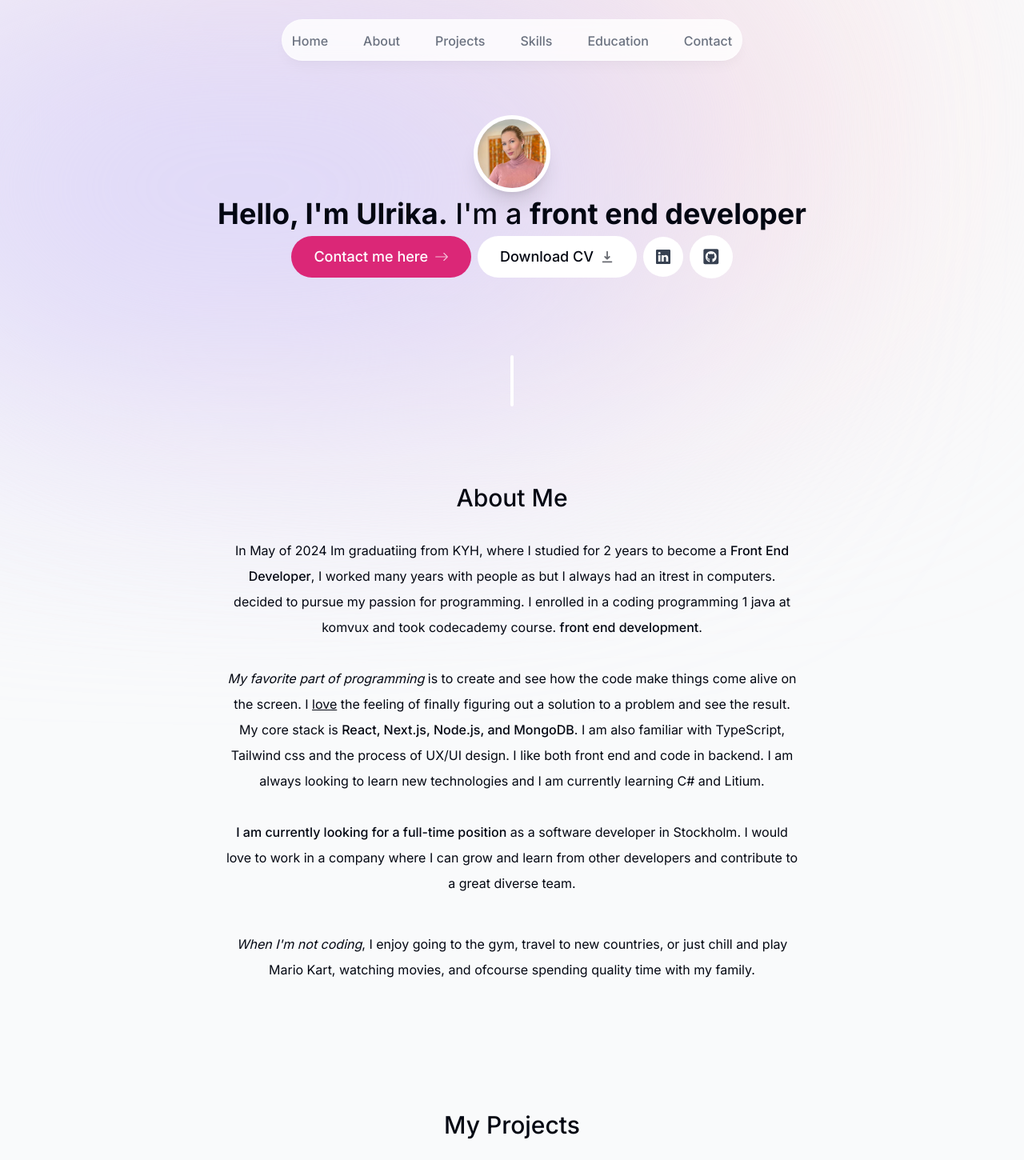
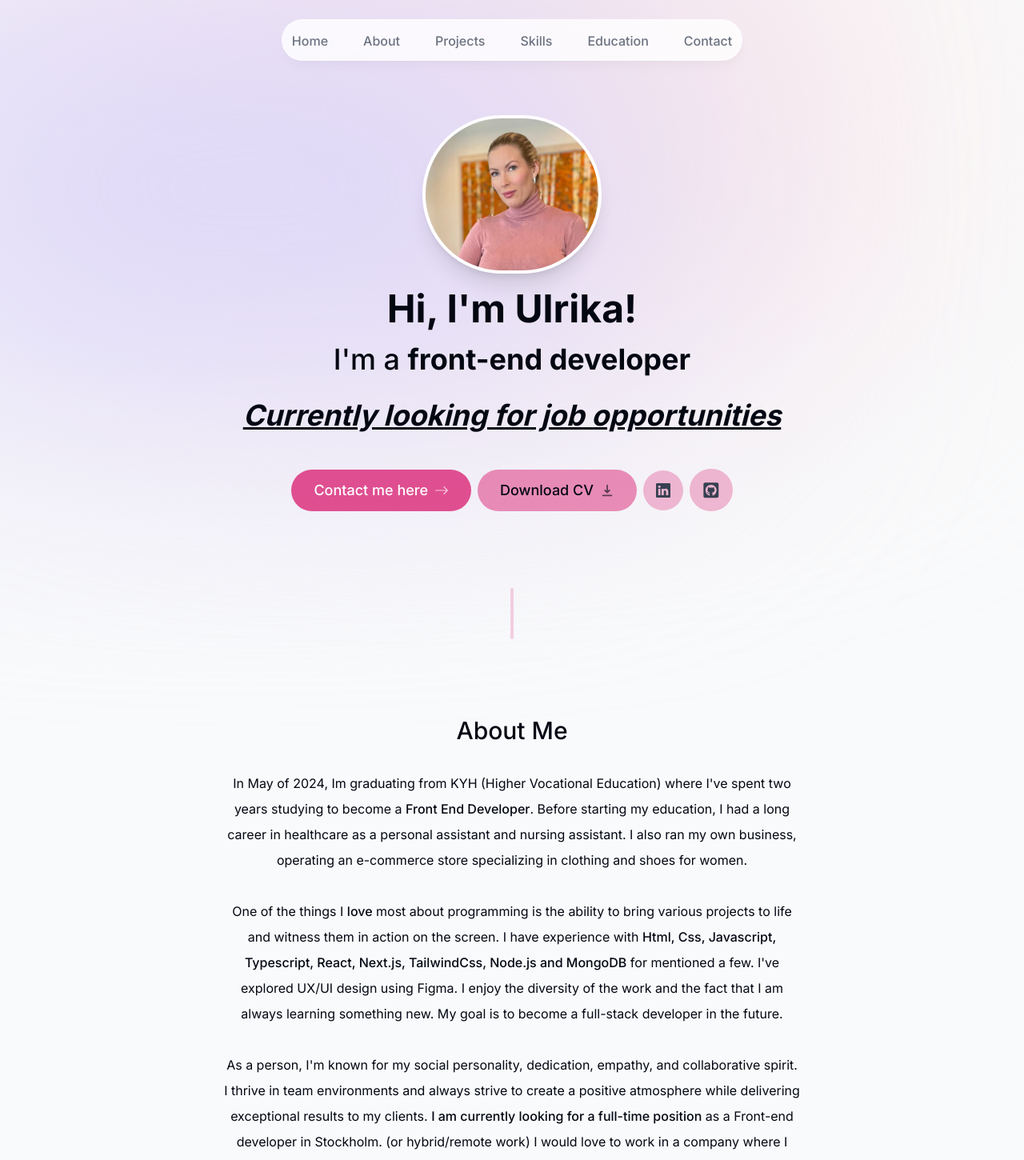
Before and after one commit to ulrikaha/Next-Portfolio, a Next.js app: page / in a window 1280 px wide. Shown: the top 1450 px of the page at 80% size. Built offline with nearby package versions, Linux system fonts and the light colour scheme; no server answers.

Commit message:
Update the text in intro and about me

```diff
--- a/app/page.tsx
+++ b/app/page.tsx
@@ -5,6 +5,7 @@ import Projects from "@/components/projects";
 import Skills from "@/components/skills";
 import Experience from "@/components/experience";
 import Contact from "@/components/contact";
+import Footer from "@/components/footer";
 
 
 
@@ -18,6 +19,7 @@ export default function Home() {
     <Skills />
     <Experience />
     <Contact />
+    <Footer />
     </main>
   );
 }
--- a/components/about.tsx
+++ b/components/about.tsx
@@ -3,13 +3,10 @@
 import React from "react";
 import SectionHeading from "./section-heading";
 import { motion } from "framer-motion";
-//import { useSectionInView } from "@/lib/hooks";
 
 export default function About() {
   return (
-
     <motion.section
-    //ref={ref}
       className="mb-28 max-w-[45rem] text-center leading-8 sm:mb-40 scroll-mt-28"
       initial={{ opacity: 0, y: 100 }}
       animate={{ opacity: 1, y: 0 }}
@@ -18,32 +15,40 @@ export default function About() {
     >
       <SectionHeading>About me</SectionHeading>
       <p className="mb-3">
-      In May of 2024 Im graduatiing from KYH, where I studied for 2 years to become a {" "}
-      <span className="font-medium">Front End Developer</span>, I worked many years with people as  but I always had an itrest in computers. decided to pursue my
-      passion for programming. I enrolled in a coding programming 1 java at komvux and took codecademy course.{" "}
-      <span className="font-medium">front end development</span>.{" "}
+        In May of 2024, Im graduating from KYH (Higher Vocational Education) where I've spent two years studying to become a {" "}
+        <span className="font-medium">Front End Developer</span>. Before starting my education, I had a long career in healthcare as a personal assistant and nursing assistant.
+        I also ran my own business, operating an e-commerce store specializing in clothing and shoes for women.{" "}
         <br></br>
         <br></br>
-      <span className="italic">My favorite part of programming</span> is to create and see how the code make things come alive on the screen.
-      I <span className="underline">love</span> the
-      feeling of finally figuring out a solution to a problem and see the result. My core stack
-      is{" "}
+        <span>One of the things I</span>{" "}
+        <span className="font-medium">love</span>{" "}
+        <span>most about programming is the ability to bring various projects to life and witness them in action on the screen.</span> {" "}
+        I have experience with{" "}
         <span className="font-medium">
-        React, Next.js, Node.js, and MongoDB
-      </span>
-      . I am also familiar with TypeScript, Tailwind css and the process of UX/UI design. I like both front end and code in backend. I am always looking to
-      learn new technologies and I am currently learning C# and Litium.
+          Html, Css, Javascript, Typescript, React, Next.js, TailwindCss, Node.js and MongoDB</span> for mentioned a few.
+        {" "}
+        I've explored UX/UI design using Figma.
+        {" "}
+        I enjoy the diversity of the work and the fact that I am always learning something new. My goal is to become a full-stack developer in the future.
         <br></br>
         <br></br>
-
-      <span className="font-medium"> I am currently looking for a{" "}full-time position</span> as a software
-      developer in Stockholm. I would love to work in a company where I can grow and learn from other developers and contribute to a great diverse team.    {" "}
+        <span> As a person, I'm known for my social personality, dedication, empathy, and collaborative spirit. I thrive in team environments and always strive to create a positive atmosphere while delivering exceptional results to my clients.{" "}</span>
+        <span className="font-medium"> I am currently looking for a{" "}full-time position</span> as a Front-end
+        developer in Stockholm.{" "}(or hybrid/remote work) I would love to work in a company where I can grow and learn from other developers, and contribute to the success of a diverse team.{" "}
       </p>
       <br></br>
       <p>
-      <span className="italic">When I'm not coding</span>, I enjoy going to the gym, travel to new countries, or just chill and play
-      Mario Kart, watching movies, and ofcourse spending quality time with my family.{" "}
+        <span className="italic">When I'm not coding</span>, you'll find me either hitting the gym, or unwinding with a game of Mario Kart.
+        And ofcourse spending quality time with my family.{" "}
       </p>
+      <br></br>
+      <hr className="border-gray-300 my-8" />
+      <SectionHeading>Current Learning</SectionHeading>
+      <p className="mb-3">
+        I'm currently expanding my skills by learning C#. {" "}
+        I'm excited to delve deeper into this technology and further enhance my capabilities as a developer.
+      </p>
+      <hr className="border-gray-300 my-8" />
     </motion.section>
   );
 }
--- a/components/experience.tsx
+++ b/components/experience.tsx
@@ -12,8 +12,8 @@ export default function Experience() {
 
         return (
             <section id="education" className="scroll-mt-28 mb-28 sm:mb-40 text-center">
-                <SectionHeading>My education & experience</SectionHeading>
-                <VerticalTimeline lineColor="">
+                <SectionHeading>My experience</SectionHeading>
+                <VerticalTimeline lineColor="white">
                     {educationData.map((item, index) => (
                         <React.Fragment key={index}>
                          <VerticalTimelineElement
--- /dev/null
+++ b/components/footer.tsx
@@ -0,0 +1,11 @@
+import React from 'react'
+
+export default function Footer() {
+  return (
+   <footer className="mb-10 px-4 text-center text-gray-600">
+      <small className="mb-2 block text-xs">
+        &copy; 2024 Ulrika H. All rights reserved.
+      </small>
+   </footer>
+  )
+}
--- a/components/intro.tsx
+++ b/components/intro.tsx
@@ -24,11 +24,11 @@ export default function Intro() {
             <Image
               src="/uh1.jpg"
               alt="Picture of Front end developer Ulrika Hahn"
-              width="192"
-              height="192"
+              width={160}
+              height={160}
               quality="95"
               priority={true}
-              className="h-24 w-24 rounded-full object-cover border-[0.35rem] border-white shadow-xl"
+              className="h-50 w-56 rounded-full object-cover border-[0.30rem] border-white shadow-xl"
             />
           </motion.div>
 
@@ -36,17 +36,17 @@ export default function Intro() {
       </div>
 
       <motion.h1
-        className="mb-0 mt-0 px-4 text-2xl font-medium !leading-[1.5] sm:text-4xl"
+        className="mb-0 mt-5 px-4 text-2xl font-medium !leading-[1.5] sm:text-4xl"
         initial={{ opacity: 0, y: 100 }}
         animate={{ opacity: 1, y: 0 }}
       >
-        <span className="font-bold">Hello, I'm Ulrika.</span> I'm a{" "}
-        <span className="font-bold">front end developer</span> {" "}
-        <span className="font-bold"></span>
+        <span className="block font-bold text-5xl">Hi, I'm Ulrika!</span>
+        <span className="block mt-3">I'm a <span className="font-bold">front-end developer</span></span>
+        <span className="block mt-4 italic font-bold underline">Currently looking for job opportunities</span>
       </motion.h1>
 
       <motion.div
-        className="flex flex-col sm:flex-row items-center justify-center gap-2 px-4 text-lg font-medium"
+        className="mt-10 flex flex-col sm:flex-row items-center justify-center gap-2 px-4 text-lg font-medium"
         initial={{ opacity: 0, y: 100 }}
         animate={{ opacity: 1, y: 0 }}
         transition={{
@@ -56,14 +56,14 @@ export default function Intro() {
 
         <Link
           href="#contact"
-          className="group bg-[#DB2777] text-white px-7 py-3 flex items-center gap-2 rounded-full outline-none focus:scale-110 hover:scale-110 hover:bg-gray-950 active:scale-105 transition"
+          className="group bg-[#DB2777] bg-opacity-80 text-white px-7 py-3 flex items-center gap-2 rounded-full outline-none focus:scale-110 hover:scale-110 hover:bg-gray-950 active:scale-105 transition"
         >
           Contact me here{" "}
           <BsArrowRight className="opacity-70 group-hover:translate-x-1 transition" />
         </Link>
 
         <a
-          className="group bg-white px-7 py-3 flex items-center gap-2 rounded-full outline-none focus:scale-110 hover:scale-110 active:scale-105 transition cursor-pointer borderBlack dark:bg-white/10"
+          className="group bg-[#DB2777] bg-opacity-50 px-7 py-3 flex items-center gap-2 rounded-full outline-none focus:scale-110 hover:scale-110 active:scale-105 transition cursor-pointer borderBlack dark:bg-white/10"
           href="/CV.pdf"
           download
         >
@@ -72,16 +72,16 @@ export default function Intro() {
         </a>
 
         <a
-          className="bg-white p-4 text-gray-700 hover:text-gray-950 flex items-center gap-2 rounded-full focus:scale-[1.15] hover:scale-[1.15] active:scale-105 transition cursor-pointer borderBlack dark:bg-white/10 dark:text-white/60"
-          href="https://linkedin.com"
+          className="bg-[#DB2777] bg-opacity-30 p-4 text-gray-700 hover:text-gray-950 flex items-center gap-2 rounded-full focus:scale-[1.15] hover:scale-[1.15] active:scale-105 transition cursor-pointer borderBlack dark:bg-white/10 dark:text-white/60"
+          href="https://www.linkedin.com/in/ulrika-hahn-5037a4241/"
           target="_blank"
         >
           <BsLinkedin />
         </a>
 
         <a
-          className="bg-white p-4 text-gray-700 flex items-center gap-2 text-[1.35rem] rounded-full focus:scale-[1.15] hover:scale-[1.15] hover:text-gray-950 active:scale-105 transition cursor-pointer borderBlack dark:bg-white/10 dark:text-white/60"
-          href="https://github.com"
+          className="bg-[#DB2777] bg-opacity-30 p-4 text-gray-700 flex items-center gap-2 text-[1.35rem] rounded-full focus:scale-[1.15] hover:scale-[1.15] hover:text-gray-950 active:scale-105 transition cursor-pointer borderBlack dark:bg-white/10 dark:text-white/60"
+          href="https://github.com/ulrikaha"
           target="_blank"
         >
           <FaGithubSquare />
--- a/components/section-divider.tsx
+++ b/components/section-divider.tsx
@@ -6,7 +6,7 @@ import { motion } from "framer-motion";
 export default function SectionDivider() {
   return (
     <motion.div
-      className="bg-white my-24 h-16 w-1 rounded-full hidden sm:block dark:bg-opacity-20"
+      className="bg-[#DB2777] bg-opacity-20 my-24 h-16 w-1 rounded-full hidden sm:block dark:bg-opacity-20"
       initial={{ opacity: 0, y: 100 }}
       animate={{ opacity: 1, y: 0 }}
       transition={{ delay: 0.125 }}
--- /dev/null
+++ b/lib/utils.ts
@@ -0,0 +1,7 @@
+// check if the string is valid and not too long in sendEmail.ts
+export const validateString = (value: unknown, maxLength: number) => {
+    if (!value || typeof value !== 'string' || value.length > maxLength) {
+        return false;
+    }
+    return true;
+}
```
Also changed, not shown: actions/sendEmail.ts (+12 -14 lines). Lines whose indentation alone changed are shown as unchanged.
